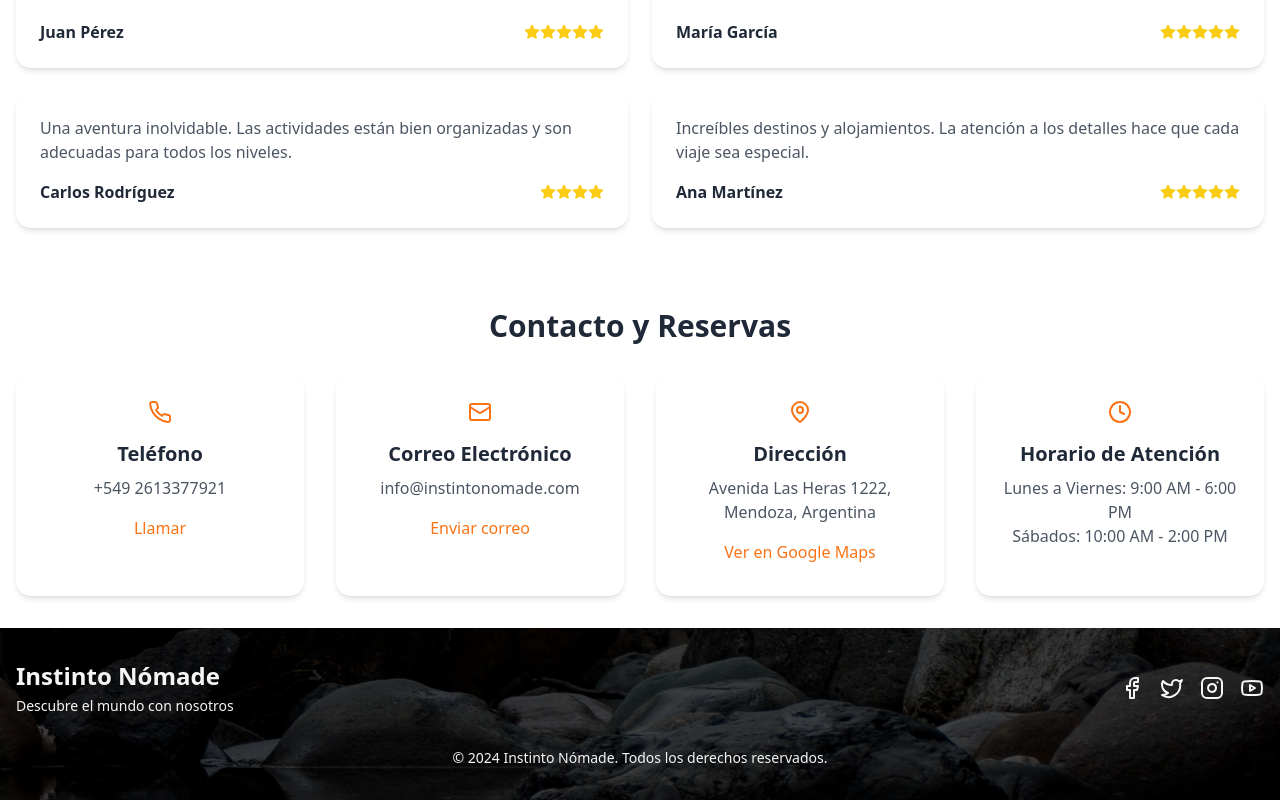
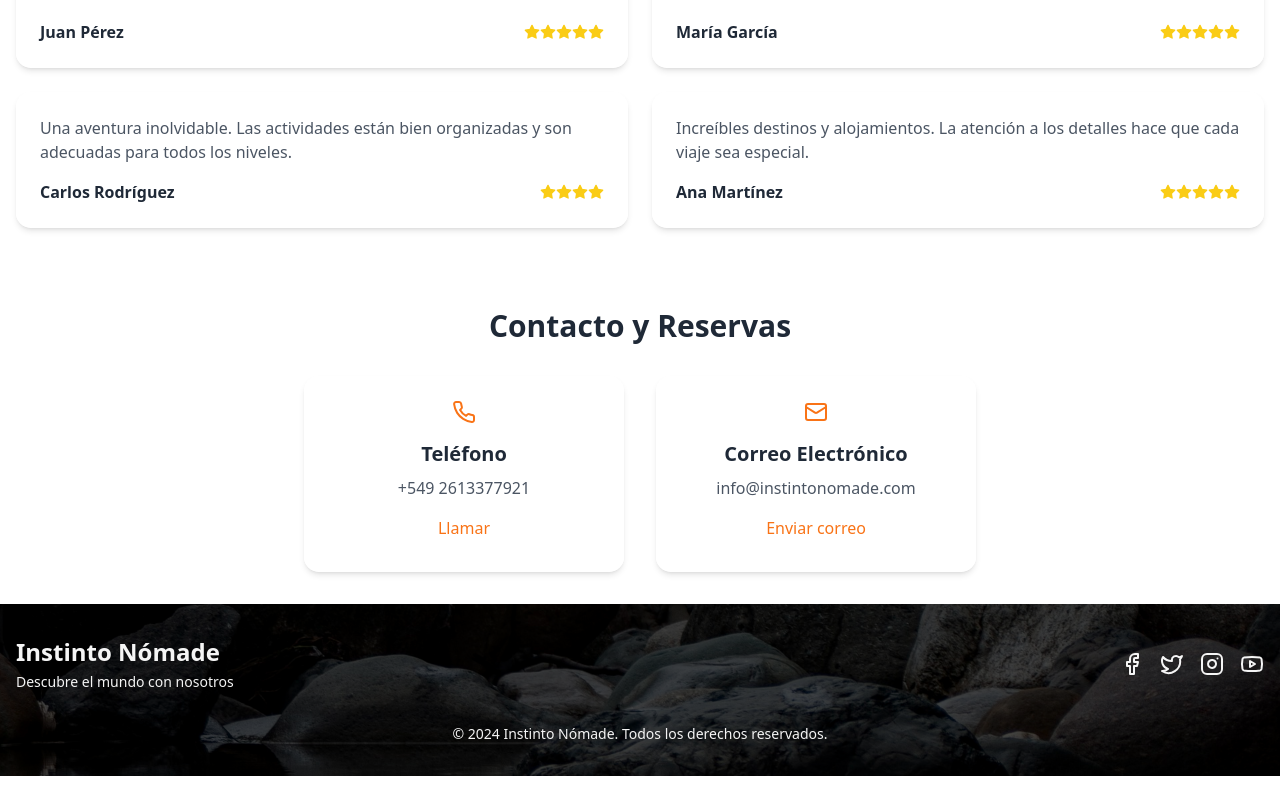
Before and after one commit to JoseGT85/INSTINTO-NOMADE-1, a React (Vite) app: page / in a window 1280 px wide. Shown: the part 1139-1939 px from the top of the page. After the commit the page ends 1915 px from the top, so only its background shows below. Built offline with nearby package versions, Linux system fonts and the light colour scheme.

Commit message:
cambios en sección contacto

```diff
--- a/src/components/ContactInfo/ContactInfo.css
+++ b/src/components/ContactInfo/ContactInfo.css
@@ -12,8 +12,18 @@
 }
 
 .contact-info-grid {
-  @apply grid grid-cols-1 md:grid-cols-2 lg:grid-cols-4 gap-8;
+  @apply flex flex-wrap justify-center gap-8;
 }
+
+.contact-info-item {
+  @apply bg-white dark:bg-gray-800 p-6 rounded-lg shadow-md text-center w-full max-w-xs;
+  background-color: rgba(255, 255, 255, 0.8);
+  border-radius: 15px;
+}
+
+
+
+
 
 .contact-info-item {
   @apply bg-white dark:bg-gray-800 p-6 rounded-lg shadow-md text-center transition-all duration-300 ease-in-out;
--- a/src/components/ContactInfo/ContactInfo.tsx
+++ b/src/components/ContactInfo/ContactInfo.tsx
@@ -20,18 +20,6 @@ const ContactInfo: React.FC = () => {
       content: 'info@instintonomade.com',
       link: 'mailto:info@instintonomade.com',
       linkText: 'Enviar correo'
-    },
-    {
-      icon: MapPin,
-      title: 'contact.address',
-      content: 'Avenida Las Heras 1222, Mendoza, Argentina',
-      link: 'https://maps.app.goo.gl/UkDYyzWWbPrR3SNT6',
-      linkText: 'Ver en Google Maps'
-    },
-    {
-      icon: Clock,
-      title: 'contact.schedule',
-      content: ['Lunes a Viernes: 9:00 AM - 6:00 PM', 'Sábados: 10:00 AM - 2:00 PM']
     },
   ];
 
--- a/src/styles/index.css
+++ b/src/styles/index.css
@@ -36,7 +36,7 @@ body, html {
   left: 0;
   width: 100%;
   height: 100%;
-  background-image: url('/images/parqueaconcagua.jpg');
+  background-image: url('images/parqueaconcagua.jpg');
   background-size: cover;
   background-position: center;
   background-repeat: no-repeat;
```
